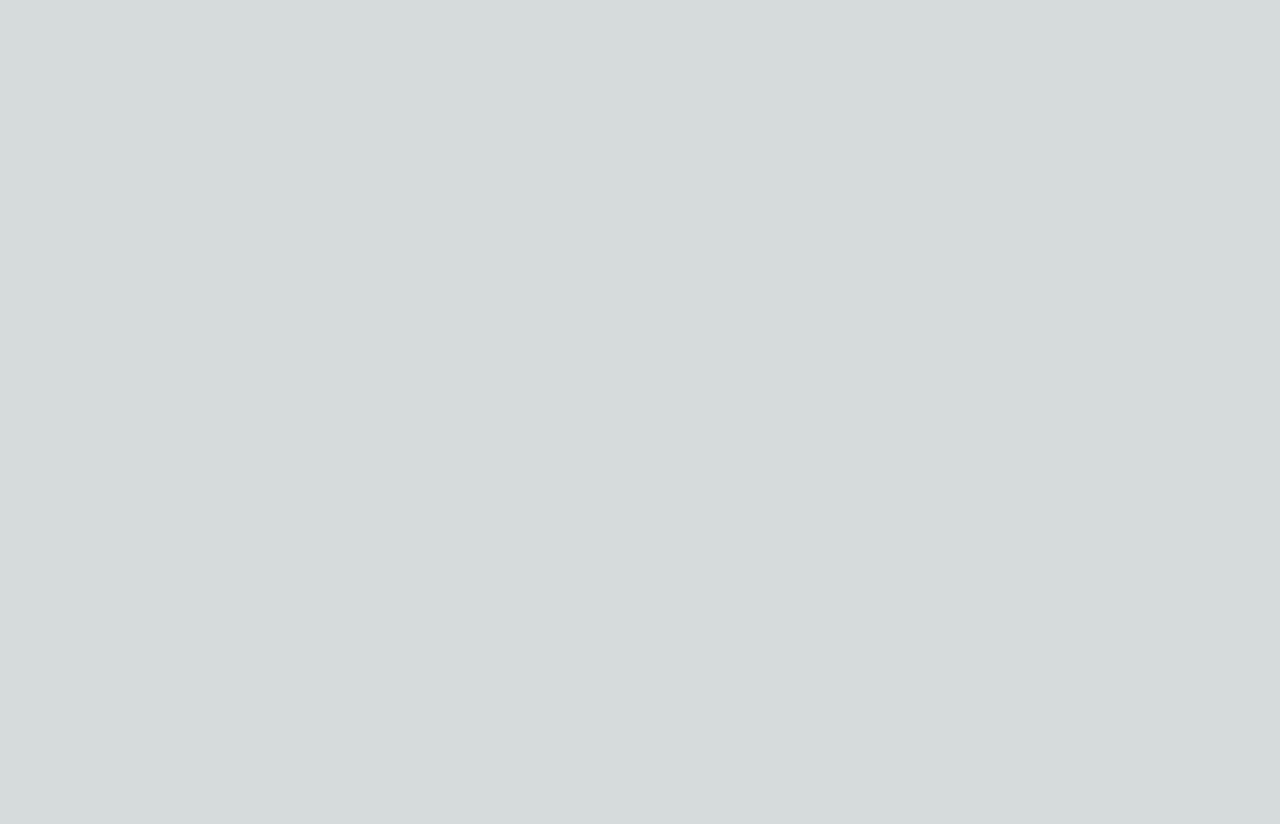
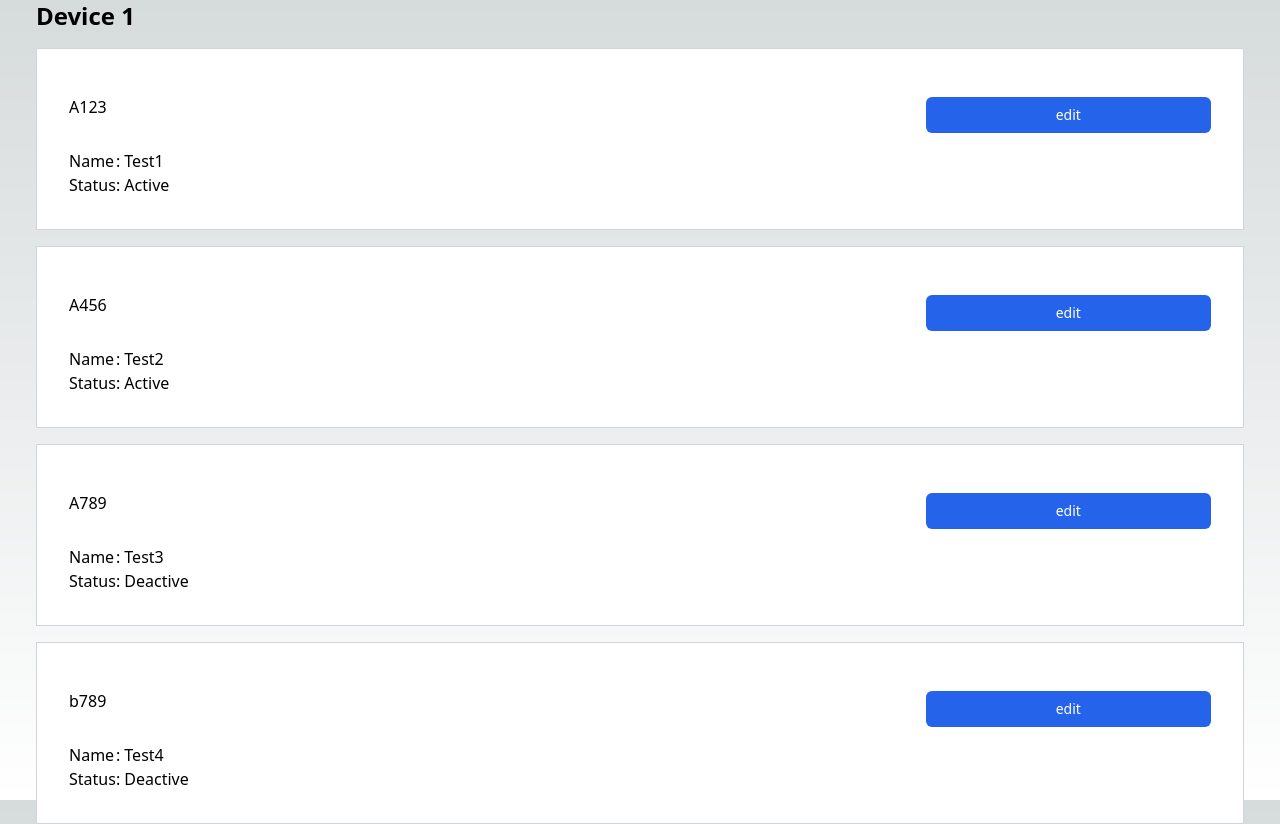
Before and after one commit to Scarlett13/frdashboard, a Next.js app: page /device in a window 1280 px wide. Before the commit the page ends 800 px from the top, so only its background shows below. Built offline with nearby package versions, Linux system fonts and the light colour scheme.

Commit message:
membuat pages devices dan ada perubahan styling di component button

```diff
--- a/package.json
+++ b/package.json
@@ -3,7 +3,7 @@
   "version": "0.1.0",
   "private": true,
   "scripts": {
-    "dev": "next dev --port 3001",
+    "dev": "next dev --port 3000",
     "build": "next build",
     "start": "next start",
     "lint": "next lint"
--- a/src/components/button.tsx
+++ b/src/components/button.tsx
@@ -1,9 +1,16 @@
 type ButtonProps = {
   buttonname: string;
+  style: string;
 };
-export default function Button({ buttonname }: ButtonProps) {
+export default function Button({ buttonname, style }: ButtonProps) {
   return (
-    <button className="w-full py-2 px-4 bg-blue-600 hover:bg-blue-700 rounded-md text-white text-sm mt-4">
+    <button
+      className={
+        "py-2 px-4 bg-blue-600 hover:bg-blue-700 rounded-md text-white text-sm mt-4" +
+        " " +
+        style
+      }
+    >
       {buttonname}
     </button>
   );
--- a/src/pages/device/index.tsx
+++ b/src/pages/device/index.tsx
@@ -1,3 +1,59 @@
+import Card from "@/components/card";
+import Button from "@/components/button";
+
 export default function Device() {
-  return <></>;
+  const staffs = [
+    {
+      id: 1,
+      staffId: "A123",
+      name: "Test1",
+      status: "Active",
+    },
+    {
+      id: 2,
+      staffId: "A456",
+      name: "Test2",
+      status: "Active",
+    },
+    {
+      id: 3,
+      staffId: "A789",
+      name: "Test3",
+      status: "Deactive",
+    },
+    {
+      id: 4,
+      staffId: "b789",
+      name: "Test4",
+      status: "Deactive",
+    },
+  ];
+
+  return (
+    <div className="h-screen">
+      <div className="ms-9">
+        <h1 className="text-2xl font-bold">Device 1</h1>
+      </div>
+      <div className="mx-9">
+        {staffs.map(({ id, staffId, name, status }) => (
+          <Card key={id}>
+            <div className="w-full flex flex-row justify-between items-center">
+              <h4 className="">{staffId}</h4>
+              <Button buttonname={"edit"} style={"w-1/4"} />
+            </div>
+            <div className="flex flex-row mt-4">
+              <div>
+                <p>Name</p>
+                <p>Status</p>
+              </div>
+              <div>
+                <p>: {name}</p>
+                <p>: {status}</p>
+              </div>
+            </div>
+          </Card>
+        ))}
+      </div>
+    </div>
+  );
 }
--- a/src/pages/login/index.tsx
+++ b/src/pages/login/index.tsx
@@ -13,7 +13,7 @@ export default function Login() {
           type={"text"}
         />
         <Input title={"Password"} placeholder={"Password"} type={"password"} />
-        <Button buttonname={"Login"} />
+        <Button buttonname={"Login"} style={"w-full"} />
       </Bacground>
     </Card>
   );
--- a/tsconfig.json
+++ b/tsconfig.json
@@ -19,6 +19,6 @@
       "@Images/*": ["./public/images/*"]
     }
   },
-  "include": ["next-env.d.ts", "**/*.ts", "**/*.tsx"],
+  "include": ["next-env.d.ts", "**/*.ts", "**/*.tsx", "src/pages/device"],
   "exclude": ["node_modules"]
 }
```
